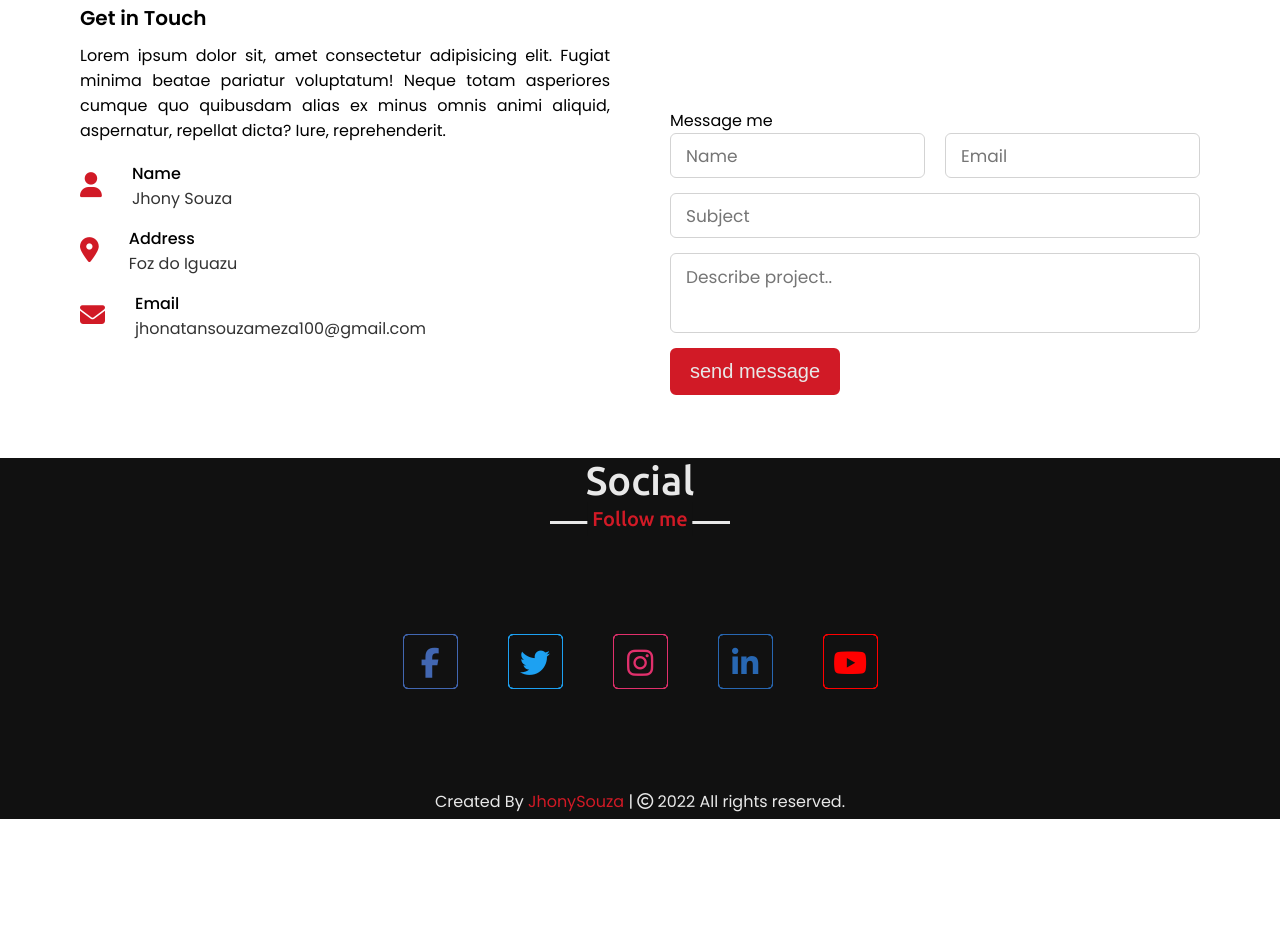
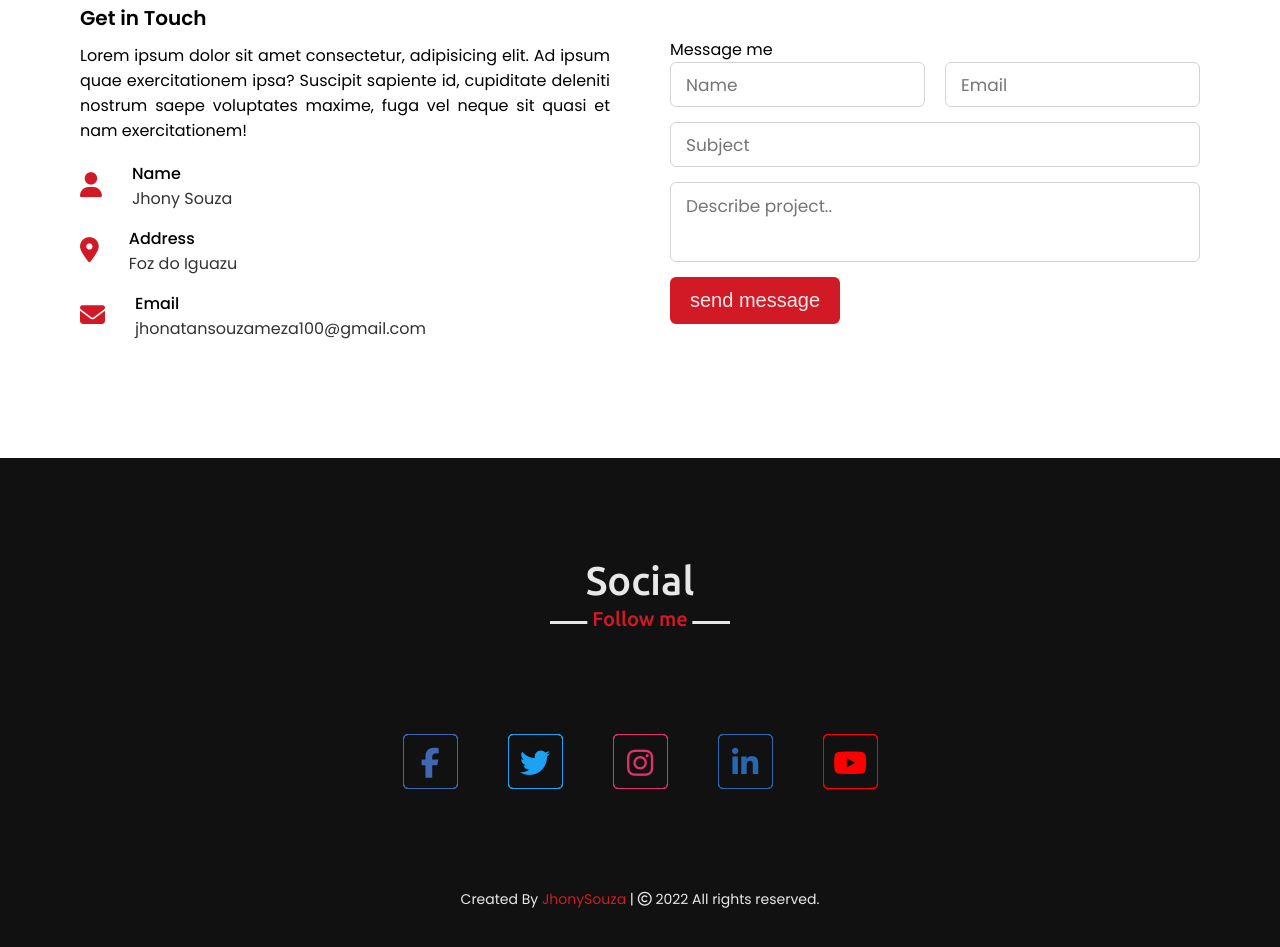
Before and after one commit to jhonysouza100/jhonysouza100.github.io, a plain HTML site: page index.html in a window 1280 px wide. Shown: the part 3790-4737 px from the top of the page. Before the commit the page ends 4609 px from the top, so only its background shows below. Drawn offline with nearby package versions, Linux system fonts and the light colour scheme; a script that the page names is missing.

Commit message:
Update social media y fix bugs

```diff
--- a/index.html
+++ b/index.html
@@ -245,9 +245,7 @@
             <div class="contact-content">
                 <div class="column left">
                     <div class="text">Get in Touch</div>
-                    <p>Lorem ipsum dolor sit, amet consectetur adipisicing elit. Fugiat minima beatae pariatur
-                        voluptatum! Neque totam asperiores cumque quo quibusdam alias ex minus omnis animi aliquid,
-                        aspernatur, repellat dicta? Iure, reprehenderit.</p>
+                    <p>Lorem ipsum dolor sit amet consectetur, adipisicing elit. Ad ipsum quae exercitationem ipsa? Suscipit sapiente id, cupiditate deleniti nostrum saepe voluptates maxime, fuga vel neque sit quasi et nam exercitationem!</p>
                     <div class="fav-icons">
                         <div class="row">
                             <i class="fas fa-user"></i>
@@ -285,12 +283,12 @@
                         </div>
                         <div class="field">
                             <input type="text" placeholder="Subject" required>
-                            <div class="field textarea">
-                                <textarea cols="30" rows="10" placeholder="Describe project.." required></textarea>
-                            </div>
-                            <div class="button">
-                                <button type="submit">send message</button>
-                            </div>
+                        </div>
+                        <div class="field textarea">
+                            <textarea cols="30" rows="10" placeholder="Describe project.." required></textarea>
+                        </div>
+                        <div class="button">
+                            <button type="submit">send message</button>
                         </div>
                     </form>
                 </div>
@@ -356,8 +354,11 @@
 
             </div>
             <section class="copiright">
-                <span>Created By <a href="#">JhonySouza</a> | <span class="far fa-copyright"></span> 2022 All rights
-                    reserved.</span>
+                <span>Created By
+                    <a href="#">JhonySouza</a> |
+                    <span class="far fa-copyright"></span>
+                     2022 All rights reserved.
+                </span>
             </section>
         </div>
     </footer>
--- a/sources/contact-content.css
+++ b/sources/contact-content.css
@@ -62,7 +62,6 @@
     height: 45px;
     width:100%;
     margin-bottom: 15px;
-
 }
 .contact .right form .textarea{
     margin-top: 15px;
--- a/sources/footer-content.css
+++ b/sources/footer-content.css
@@ -9,10 +9,9 @@
 
 /* footer section styling */
 .footer {
-    width: 100%;
-    height: 100%;
+    padding: 100px 0;
     display: flex;
-    flex-direction: column;
+    flex-direction: row;
     flex-wrap: wrap;
     align-items: center;
     justify-content: space-around;
@@ -68,6 +67,9 @@ footer .title::after {
     justify-content: center;
     color: var(--color-white);
 }
+.footer .copiright span{
+    font-size: 14px;
+}
 .footer .copiright span a{
     color: var(--color-red);
     text-decoration: none;
@@ -75,3 +77,20 @@ footer .title::after {
 .footer .copiright span a:hover{
     text-decoration: underline;
 }
+
+/* footer responsive media query start */
+@media(max-width: 544px){
+    .footer .copiright span{
+        font-size: 13px;
+    }
+}
+@media(max-width: 439px){
+    .footer .copiright span{
+        font-size: 12px;
+    }
+}
+@media(max-width: 352px){
+    .footer .copiright span{
+        font-size: 11px;
+    }
+}
--- a/sources/social-icons.css
+++ b/sources/social-icons.css
@@ -7,10 +7,10 @@
 
 }
 
-/* footer section styling */
+/* social section styling */
 .icons {
     width:100%;
-    padding: 50px 250px;
+    padding: 50px 0;
     display: flex;
     flex-wrap: wrap;
     align-items: center;
@@ -140,11 +140,12 @@
 }
 
 /* social responsive media query start */
-@media(max-width: 690px) {
+@media(max-width: 640px) {
     .icons {
         width: 100vw;
         padding: 0 50px;
         justify-content: space-evenly;
+        padding: 10px 10px;
     }
 
     .icons a {
```
